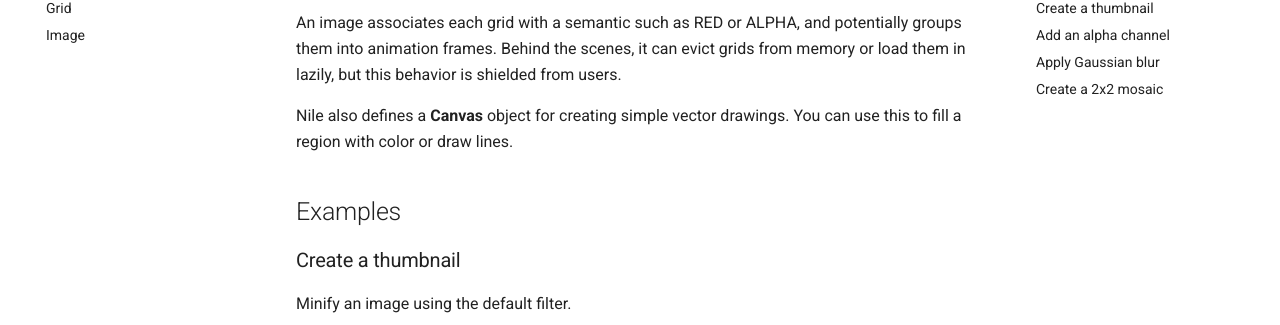
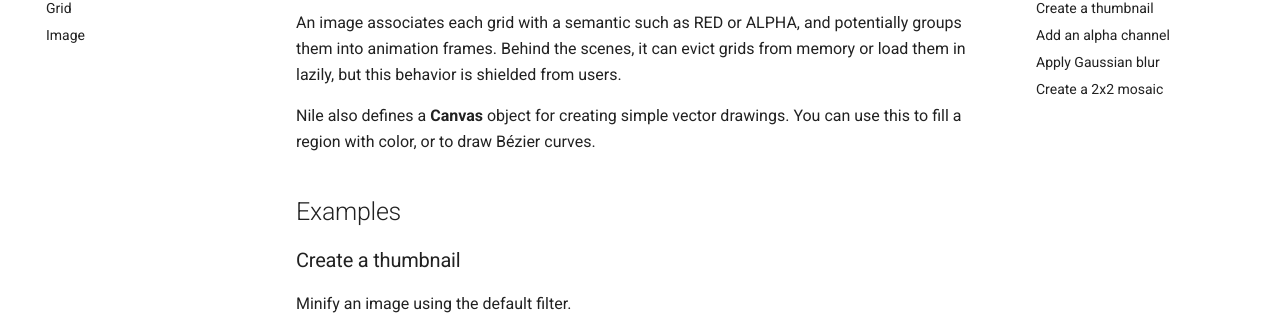
Before and after one commit to prideout/nile, an MkDocs documentation site: the page built from docs/index.md, in a window 1280 px wide and 900 px high, scrolled down 359 px. Shown: the part 154-479 px from the top of the window. Built offline with MkDocs 1.6.1 and Material for MkDocs 9.7.7, drawn with Linux system fonts in a browser that asks for light colours.

```diff
--- a/docs/index.md
+++ b/docs/index.md
@@ -19,7 +19,7 @@
 this behavior is shielded from users.
 
 Nile also defines a **Canvas** object for creating simple vector drawings. You can use this to fill
-a region with color or draw lines.
+a region with color, or to draw Bézier curves.
 
 ## Examples
 
```
Also changed, not shown: README.md (+3 -8 lines), 1 other file.
